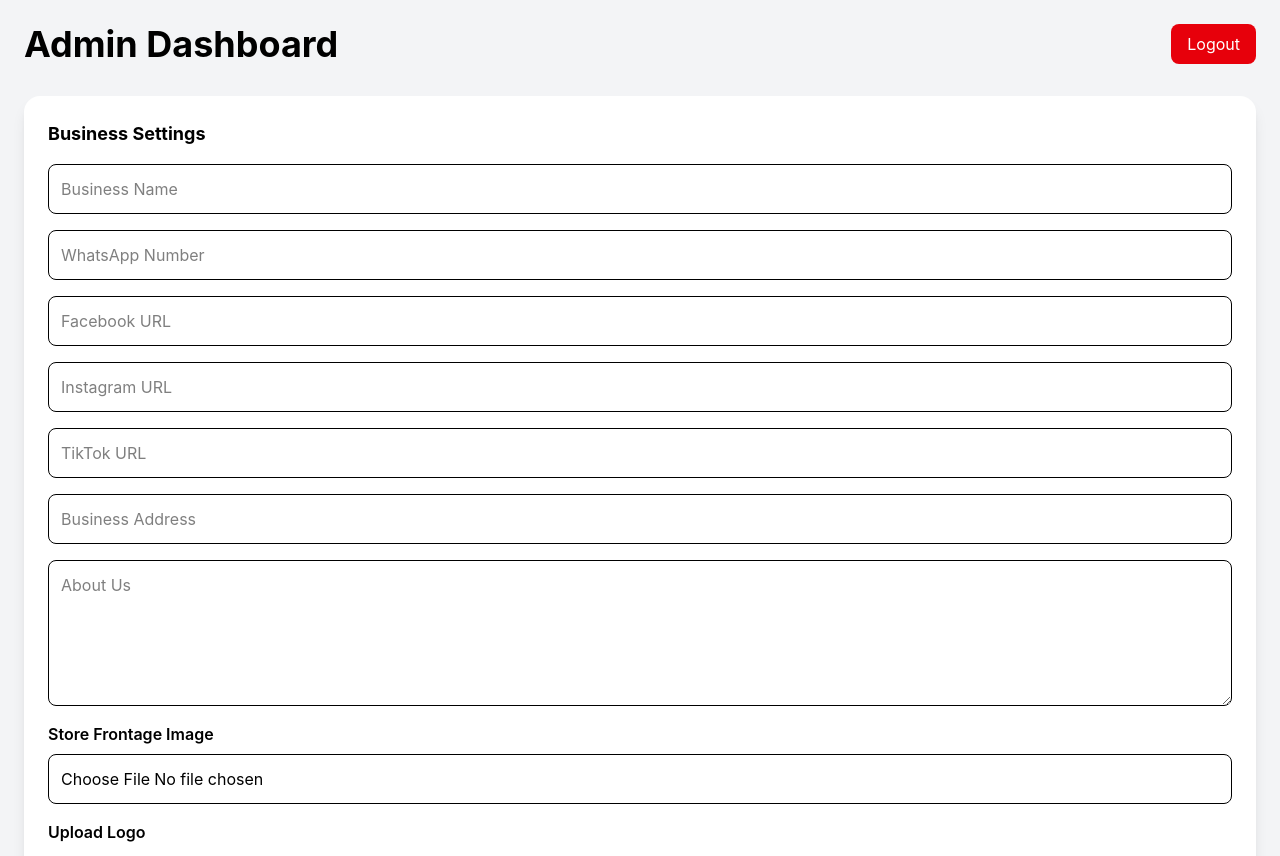
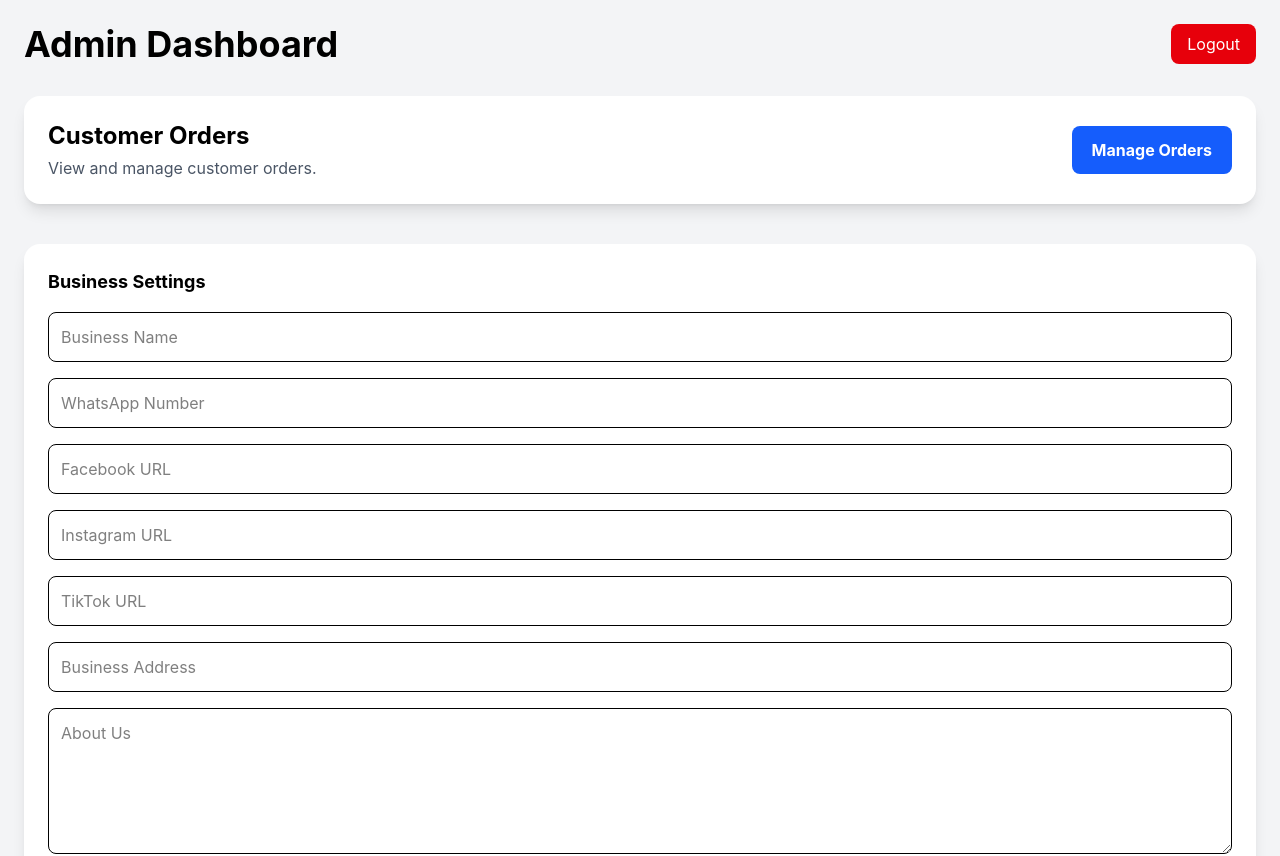
Before and after one commit to ifeanyi-cm/blestima-frozen-foods, a React (Vite) app in the folder frontend/: page /admin in a window 1280 px wide. Shown: the top 856 px of the page. Built offline with nearby package versions, Linux system fonts and the light colour scheme; no server answers; sample sign-in values are in the browser's storage.

Commit message:
Add Orders section to Admin dashboard

```diff
--- a/frontend/src/pages/Admin.jsx
+++ b/frontend/src/pages/Admin.jsx
@@ -548,6 +548,60 @@ const res =
 
 </div>
 
+{/* ORDERS */}
+
+<div
+  className="
+    bg-white
+    p-6
+    rounded-2xl
+    shadow-lg
+    mb-10
+  "
+>
+
+  <div
+    className="
+      flex
+      flex-col
+      md:flex-row
+      md:items-center
+      md:justify-between
+      gap-4
+    "
+  >
+
+    <div>
+
+      <h2 className="text-2xl font-bold">
+        Customer Orders
+      </h2>
+
+      <p className="text-gray-600 mt-1">
+        View and manage customer orders.
+      </p>
+
+    </div>
+
+    <button
+      onClick={() => navigate("/orders")}
+      className="
+        bg-blue-600
+        text-white
+        px-5
+        py-3
+        rounded-lg
+        font-bold
+        hover:bg-blue-700
+      "
+    >
+      Manage Orders
+    </button>
+
+  </div>
+
+</div>
+
       {/* BUSINESS SETTINGS */}
 
       <div
```
